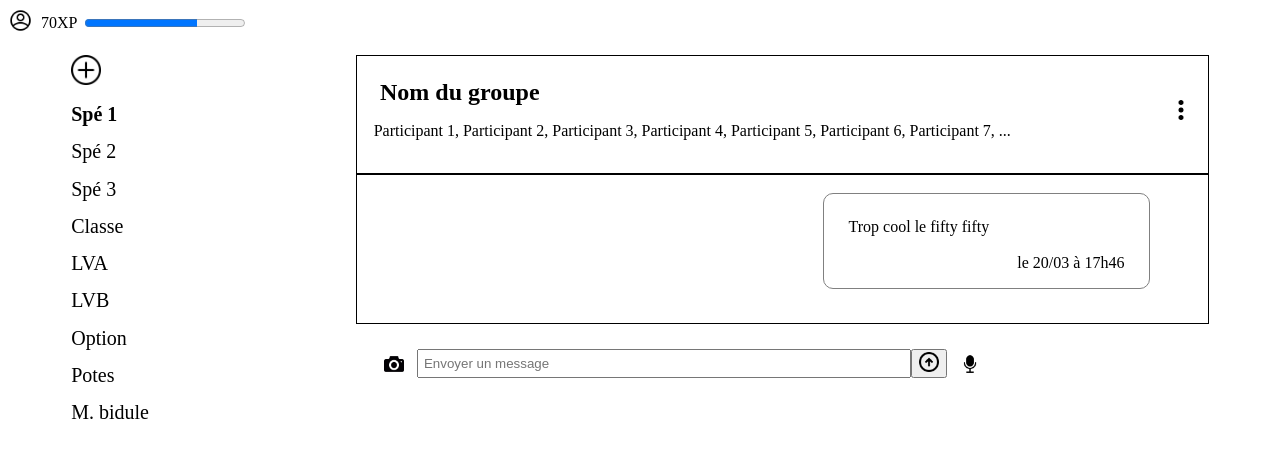
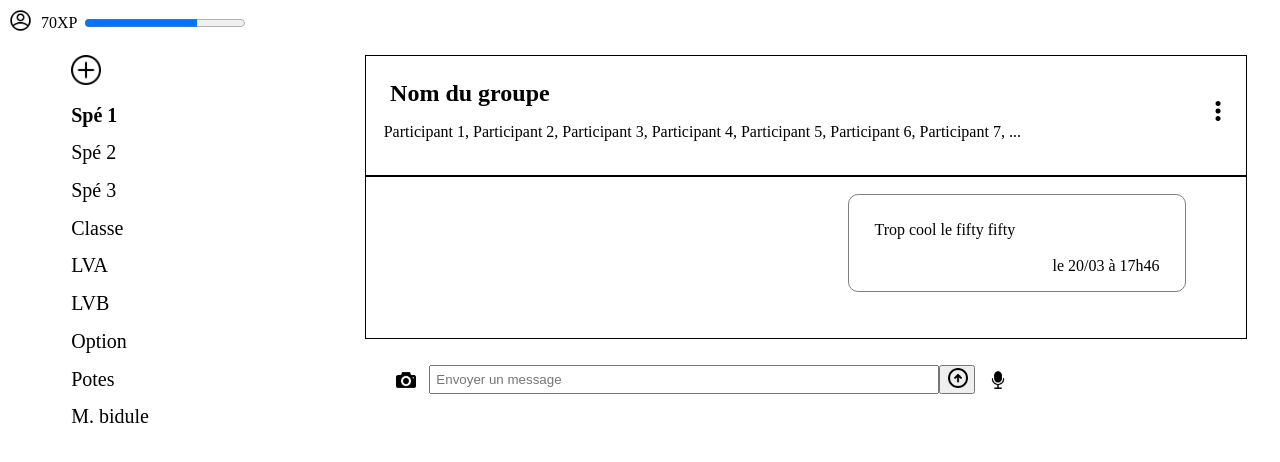
Before and after one commit to Key4School/Key4School, a Flask app: page /messages/ in a window 1280 px wide. Shown: the top 462 px of the page. Run offline with Flask 2, Linux system fonts and the light colour scheme; data that the repository does not hold is empty; some libraries are stand-ins or nearby versions.

Commit message:
correction style msessages

```diff
--- a/static/styles/style.css
+++ b/static/styles/style.css
@@ -210,11 +210,12 @@ h2{
 }
 .titreetmsg{
   width:75%;
-  margin-right: 5%;
-  height: 100%;
+  margin-right: 2%;
+  /* height: 100%; */
+  margin-bottom:2%;
 }
 .messages{
-  height:40%;
+  height:45%;
   border: 1px solid black;
   padding:2%;
 }
```
